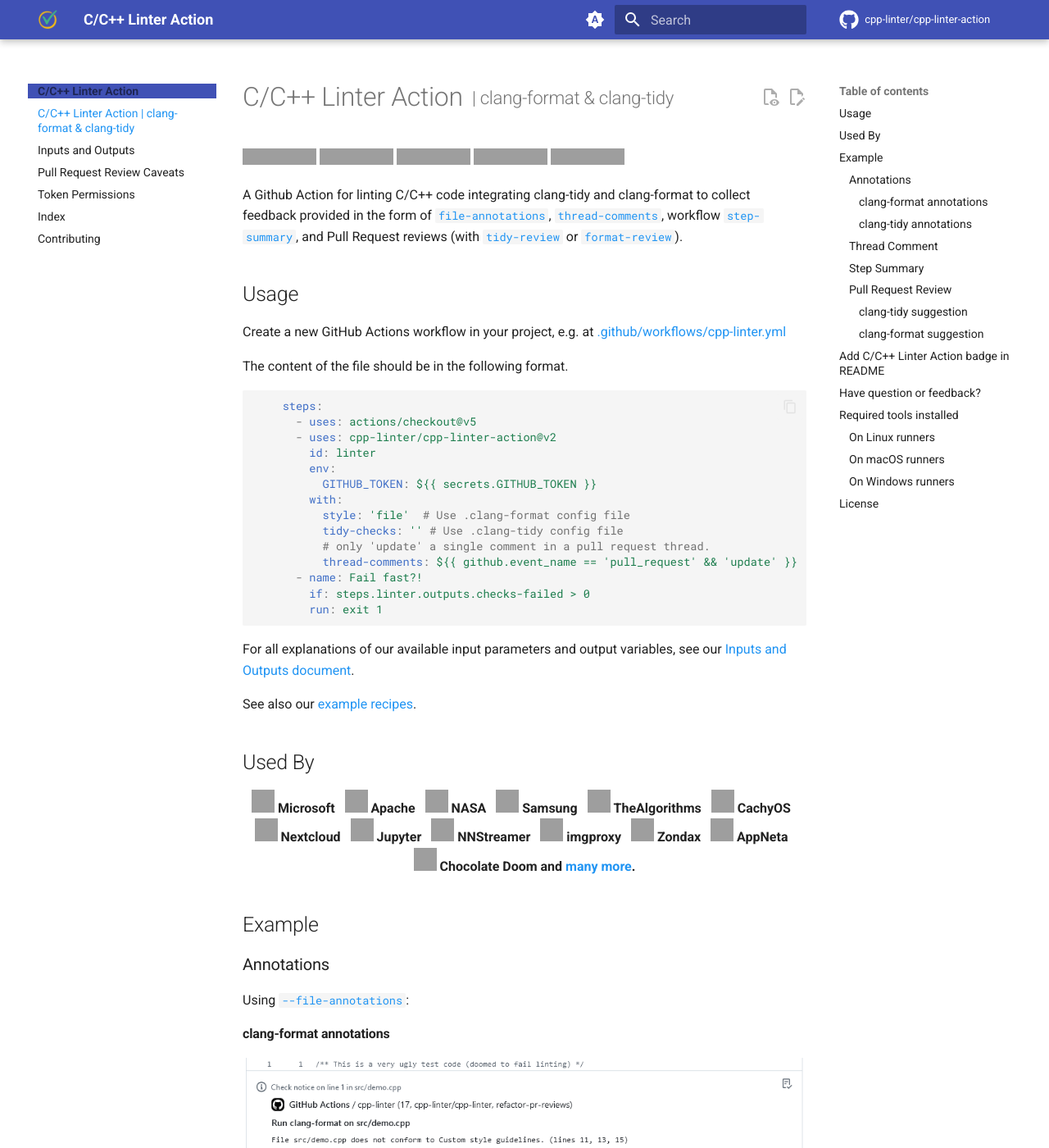
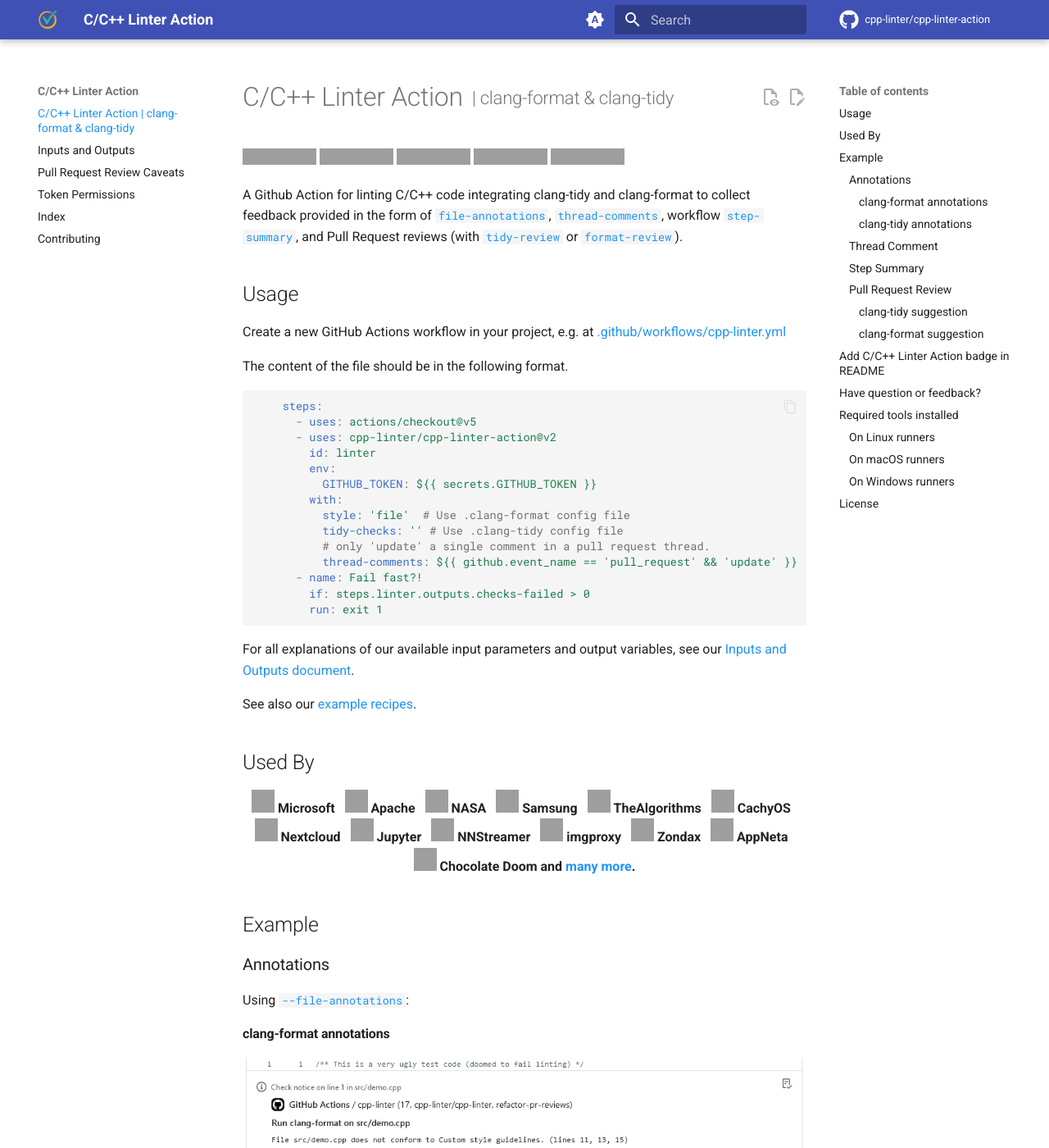
Before and after one commit to cpp-linter/cpp-linter-action, an MkDocs documentation site: the page built from docs/index.md, in a window 1280 px wide and 1400 px high. Shown: the whole window at 82% size. Built offline with MkDocs 1.6.1 and Material for MkDocs 9.7.7, drawn with Linux system fonts in a browser that asks for light colours; comment, search, counter and statistics services are not loaded; grey boxes are pictures that could not be loaded.

Commit message:
adjust CSS for toc title

```diff
--- a/docs/stylesheets/extra.css
+++ b/docs/stylesheets/extra.css
@@ -11,9 +11,14 @@
     display: none;
 }
 
-.md-header,
-.md-nav--primary .md-nav__title[for="__drawer"] {
+.md-header {
     background-color: #4051b5;
+}
+
+@media screen and (max-width: 76.2344em) {
+    .md-nav--primary .md-nav__title[for="__drawer"] {
+        background-color: #4051b5;
+    }
 }
 
 @keyframes heart {
```
